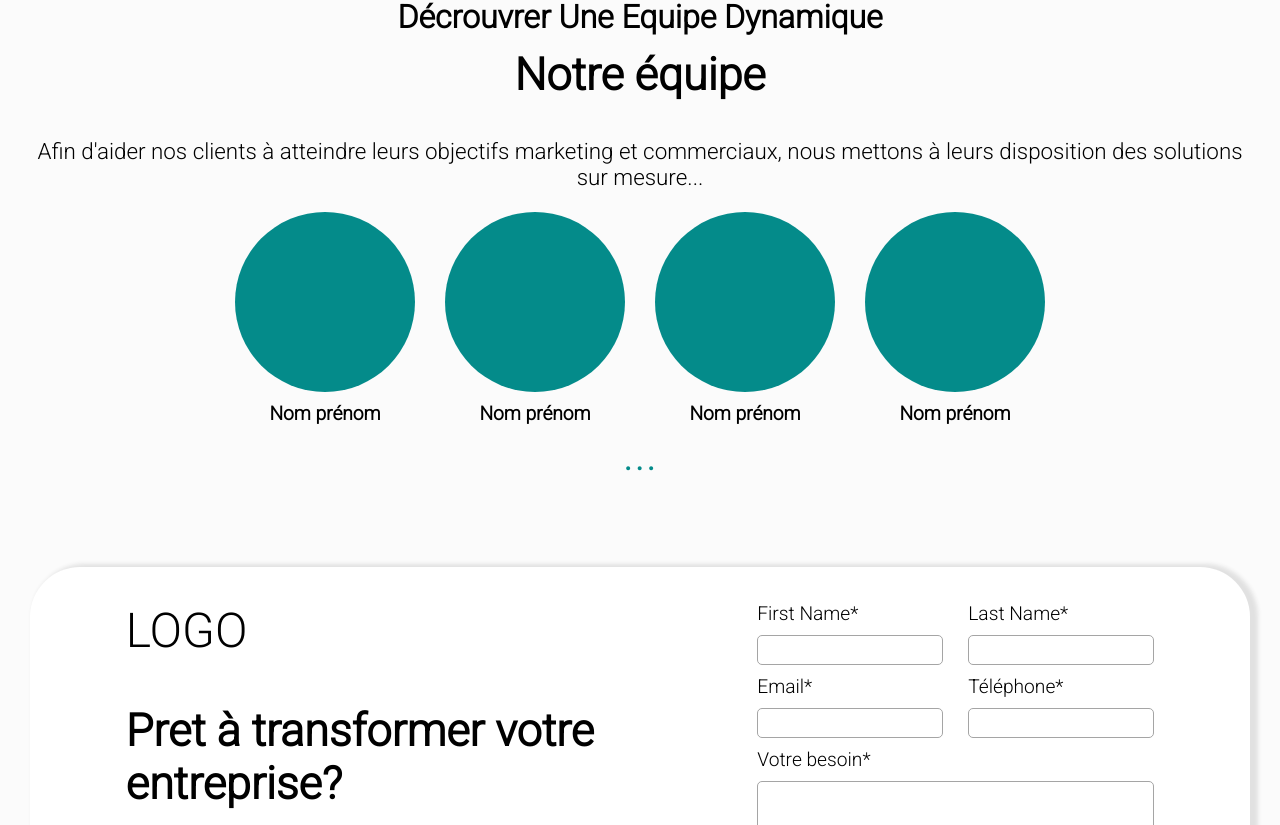
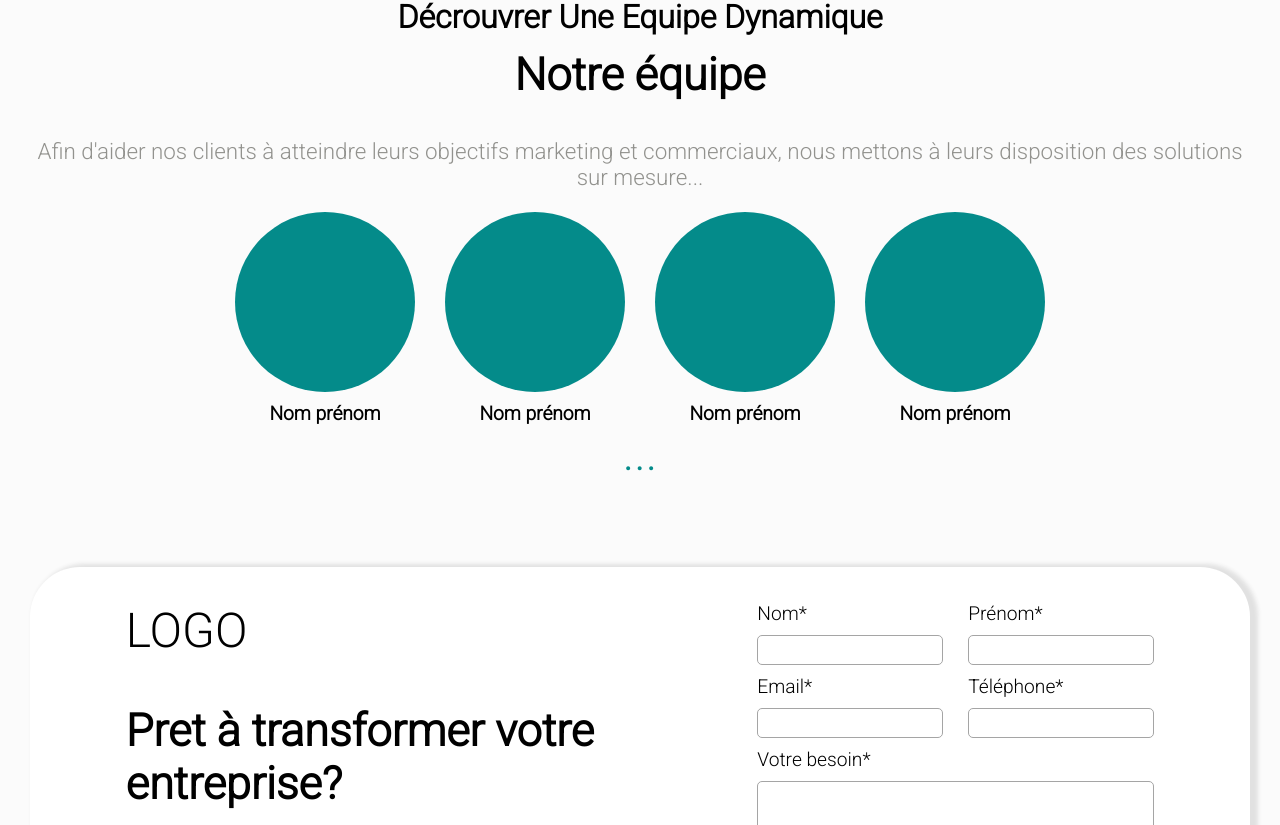
Before and after one commit to tchoukouegno/elyftV, a React (Vite) app in the folder elyft/: page /apropos in a window 1280 px wide. Shown: the part 1390-2215 px from the top of the page. Built offline with nearby package versions, Linux system fonts and the light colour scheme.

Commit message:
color text

```diff
--- a/elyft/src/styles/home.css
+++ b/elyft/src/styles/home.css
@@ -215,6 +215,7 @@ a {
 .body-content p {
 
     font-size: 1.4rem;
+    color: #92928E;
 
 }
 
@@ -574,8 +575,8 @@ a {
 .next-slider {
 
     background-color: var(--main-color-);
-    height: 60px;
-    width: 60px;
+    height: 40px;
+    width: 40px;
     border-radius: 50%;
     justify-content: center;
     align-items: center;
@@ -585,8 +586,8 @@ a {
 
 .chevron-right {
 
-    height: 30px;
-    width: 30px;
+    height: 20px;
+    width: 20px;
     cursor: pointer;
 
 }
--- a/elyft/src/widgets/Contact.jsx
+++ b/elyft/src/widgets/Contact.jsx
@@ -40,14 +40,14 @@ export function Contact () {
 
                         <div className="form-item">
 
-                            <label htmlFor="first_name">First Name*</label>
+                            <label htmlFor="first_name">Nom*</label>
                             <input className="input-form"/>
 
                         </div>
 
                         <div className="form-item">
 
-                            <label htmlFor="last_name">Last Name*</label>
+                            <label htmlFor="last_name">Prénom*</label>
                             <input  className="input-form"/>
 
                         </div>
```
